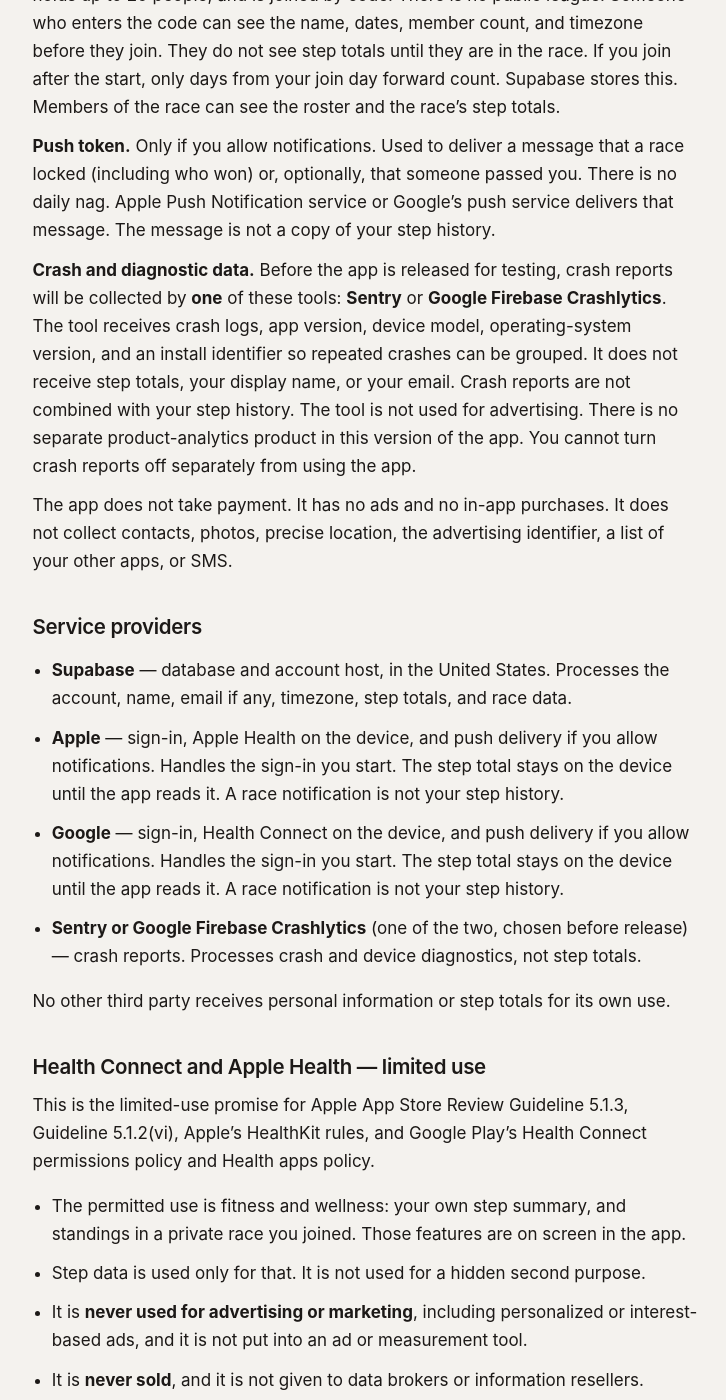
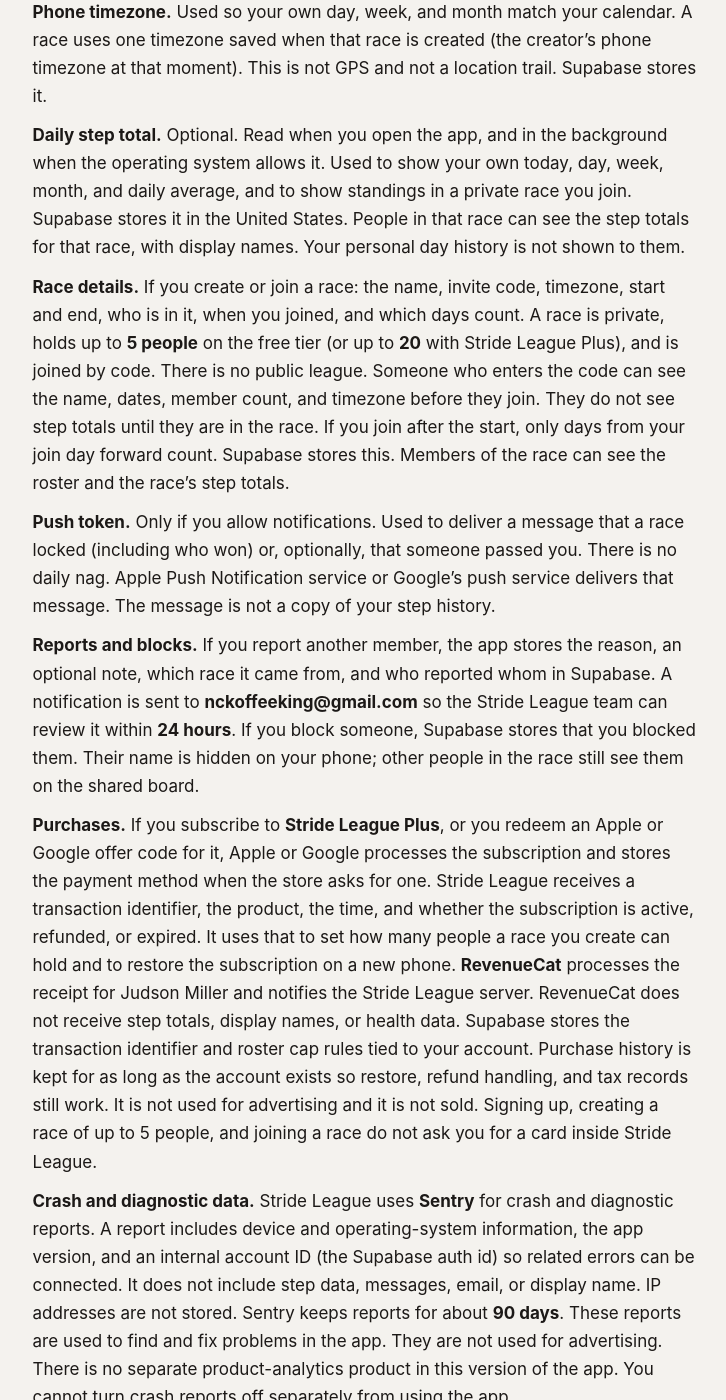
Before and after one commit to Koffeekinggamer/stride-league-legal, a Jekyll site: the page built from privacy.md, in a window 1280 px wide and 1400 px high, scrolled down 2017 px. Shown: the whole window, without its empty margins (275-1001 px from the left). Built offline with Jekyll 4.4.1, drawn with Linux system fonts in a browser that asks for light colours; some of the changed text lies outside the part shown.

Commit message:
Sync the Stride League privacy page with the approved source (#4)
* Sync the Stride League privacy page with the approved source.

The body follows docs/legal/site/privacy.md at 713628a, including Sentry, Plus, and the removal of Crashlytics, the install identifier, and the no-subscription line. Front matter and links stay as they are. Rewritten service-provider lines use a colon so the new text has no em dash.

Co-authored-by: Koffeekinggamer <Koffeekinggamer@users.noreply.github.com>

* Privacy: effective date November 27, 2026

---------

Co-authored-by: Cursor Agent <cursoragent@cursor.com>
Co-authored-by: Koffeekinggamer <Koffeekinggamer@users.noreply.github.com>

```diff
--- a/privacy.md
+++ b/privacy.md
@@ -26,9 +26,11 @@ Email is the best way to reach him about privacy. Please do not send medical rec
 
 ## The only health data
 
-The only health data Stride League reads is the **daily step total** already added up by Apple Health (HealthKit) on iPhone or by Health Connect on Android. That total already combines a phone and a watch, so the same steps are not counted twice. The app stores that day’s number, which platform it came from, and when it was synced.
+The only health data Stride League reads is the **daily step total** from Apple Health (HealthKit) on iPhone or from Health Connect on Android, filtered to **one step source you choose** (for example **iPhone**, **Apple Watch**, **this phone** on Android, or **Samsung Health** on Android). The app also reads which app or device recorded those steps. Short-lived records on your phone may be read to identify that source; only the daily total, source label, origin id, **device model** (handset audit field), and sync time are stored on our servers. People in a private race with you can see your **source label** on standings; they do **not** see your handset model or internal plausibility flags. The **device model** is visible only to you and to the Stride League team, and is used only for fair-play checks. Stride League does not connect to third-party fitness accounts; it only reads what you allow through Apple Health or Health Connect.
 
-The app does not read heart rate, sleep, workouts, calories, distance, weight, location trails, clinical records, or any other health metric. It does not read raw step samples. It does not write anything back to Apple Health or Health Connect. It does not store step data in iCloud.
+**Fair-play limits on step totals.** A single sync of more than **200,000 steps** for one day is rejected. A day over **60,000** may be flagged for the race **creator** only. A high day isn’t an automatic ban or removal from a race.
+
+The app does not read heart rate, sleep, workouts, calories, distance, weight, location trails, clinical records, or any other health metric. It does not write anything back to Apple Health or Health Connect. It does not store step data in iCloud.
 
 You can say no. The app still opens. Totals stay empty or show the last real sync. The app will not show a zero that pretends a sync happened.
 
@@ -36,9 +38,9 @@ You can say no. The app still opens. Totals stay empty or show the last real syn
 
 “Collected” here means the app sends the information off your phone to run Stride League. Service providers below process it only on Judson Miller’s instructions to run the app. They are not allowed to use it for their own advertising or to sell it.
 
-**Account identifier.** When you sign in with Apple or Google, Stride League receives the identifier that provider gives it. There is no separate Stride League password. This is required to have an account. It is used to sign you in and keep your data attached to you. **Supabase** (database and sign-in host, in the United States) stores it. Apple or Google handles the sign-in you started. They do not receive the database of step totals.
+**Account identifier.** When you sign in with Apple, Google, or an **email sign-in link**, Stride League receives the identifier Supabase Auth assigns and, for Apple or Google, the identifier that provider gives it. There is no separate Stride League password stored by us. This is required to have an account. It is used to sign you in and keep your data attached to you. **Supabase** (database and sign-in host, in the United States) stores it. Apple, Google, or the email provider handles the sign-in you started. They do not receive the database of step totals.
 
-**Email address.** Only if Apple or Google shares one. Sign in with Apple can hide it. The app does not require an email to work. It is used to match a support or deletion request. Supabase stores it if it is received. It is not shown to other people in a race.
+**Email address.** When you use **Sign in with Apple**, Apple may hide your email. When you use the **email sign-in link**, you choose the address and Supabase stores it to deliver the link and to match support or deletion requests. The app does not require an email if you use Apple or Google only. It is not shown to other people in a race.
 
 **Display name.** Required. The app shows your initials, not a photo. The name labels your profile and, if you join a race, the board for that race. People in that race can see it. Supabase stores it.
 
@@ -46,20 +48,25 @@ You can say no. The app still opens. Totals stay empty or show the last real syn
 
 **Daily step total.** Optional. Read when you open the app, and in the background when the operating system allows it. Used to show your own today, day, week, month, and daily average, and to show standings in a private race you join. Supabase stores it in the United States. People in that race can see the step totals for that race, with display names. Your personal day history is not shown to them.
 
-**Race details.** If you create or join a race: the name, invite code, timezone, start and end, who is in it, when you joined, and which days count. A race is private, holds up to 20 people, and is joined by code. There is no public league. Someone who enters the code can see the name, dates, member count, and timezone before they join. They do not see step totals until they are in the race. If you join after the start, only days from your join day forward count. Supabase stores this. Members of the race can see the roster and the race’s step totals.
+**Race details.** If you create or join a race: the name, invite code, timezone, start and end, who is in it, when you joined, and which days count. A race is private, holds up to **5 people** on the free tier (or up to **20** with Stride League Plus), and is joined by code. There is no public league. Someone who enters the code can see the name, dates, member count, and timezone before they join. They do not see step totals until they are in the race. If you join after the start, only days from your join day forward count. Supabase stores this. Members of the race can see the roster and the race’s step totals.
 
 **Push token.** Only if you allow notifications. Used to deliver a message that a race locked (including who won) or, optionally, that someone passed you. There is no daily nag. Apple Push Notification service or Google’s push service delivers that message. The message is not a copy of your step history.
 
-**Crash and diagnostic data.** Before the app is released for testing, crash reports will be collected by **one** of these tools: **Sentry** or **Google Firebase Crashlytics**. The tool receives crash logs, app version, device model, operating-system version, and an install identifier so repeated crashes can be grouped. It does not receive step totals, your display name, or your email. Crash reports are not combined with your step history. The tool is not used for advertising. There is no separate product-analytics product in this version of the app. You cannot turn crash reports off separately from using the app.
+**Reports and blocks.** If you report another member, the app stores the reason, an optional note, which race it came from, and who reported whom in Supabase. A notification is sent to **nckoffeeking@gmail.com** so the Stride League team can review it within **24 hours**. If you block someone, Supabase stores that you blocked them. Their name is hidden on your phone; other people in the race still see them on the shared board.
 
-The app does not take payment. It has no ads and no in-app purchases. It does not collect contacts, photos, precise location, the advertising identifier, a list of your other apps, or SMS.
+**Purchases.** If you subscribe to **Stride League Plus**, or you redeem an Apple or Google offer code for it, Apple or Google processes the subscription and stores the payment method when the store asks for one. Stride League receives a transaction identifier, the product, the time, and whether the subscription is active, refunded, or expired. It uses that to set how many people a race you create can hold and to restore the subscription on a new phone. **RevenueCat** processes the receipt for Judson Miller and notifies the Stride League server. RevenueCat does not receive step totals, display names, or health data. Supabase stores the transaction identifier and roster cap rules tied to your account. Purchase history is kept for as long as the account exists so restore, refund handling, and tax records still work. It is not used for advertising and it is not sold. Signing up, creating a race of up to 5 people, and joining a race do not ask you for a card inside Stride League.
+
+**Crash and diagnostic data.** Stride League uses **Sentry** for crash and diagnostic reports. A report includes device and operating-system information, the app version, and an internal account ID (the Supabase auth id) so related errors can be connected. It does not include step data, messages, email, or display name. IP addresses are not stored. Sentry keeps reports for about **90 days**. These reports are used to find and fix problems in the app. They are not used for advertising. There is no separate product-analytics product in this version of the app. You cannot turn crash reports off separately from using the app.
+
+The app has **no ads**. It does not collect contacts, photos, precise location, the advertising identifier, a list of your other apps, or SMS.
 
 ## Service providers
 
-- **Supabase** — database and account host, in the United States. Processes the account, name, email if any, timezone, step totals, and race data.
-- **Apple** — sign-in, Apple Health on the device, and push delivery if you allow notifications. Handles the sign-in you start. The step total stays on the device until the app reads it. A race notification is not your step history.
-- **Google** — sign-in, Health Connect on the device, and push delivery if you allow notifications. Handles the sign-in you start. The step total stays on the device until the app reads it. A race notification is not your step history.
-- **Sentry or Google Firebase Crashlytics** (one of the two, chosen before release) — crash reports. Processes crash and device diagnostics, not step totals.
+- **Supabase**: database and account host, in the United States. Processes the account, name, email if any, timezone, step totals, race data, reports, blocks, and purchase-related fields the server stores.
+- **RevenueCat**: purchase receipts and the app user id only, so the server can set a race’s size cap and Plus status. Not step totals or health data.
+- **Apple**: sign-in, Apple In-App Purchase, Apple Health on the device, and push delivery if you allow notifications. Handles the sign-in and purchase flows you start. The step total stays on the device until the app reads it. A race notification is not your step history.
+- **Google**: sign-in, Google Play Billing, Health Connect on the device, and push delivery if you allow notifications. Handles the sign-in and purchase flows you start. The step total stays on the device until the app reads it. A race notification is not your step history.
+- **Sentry** receives crash and diagnostic reports, including device and operating-system information, the app version, and an internal account ID (the Supabase auth id). Those reports do not include step data, messages, email, or display name. IP addresses are not stored. Sentry keeps reports for about **90 days**.
 
 No other third party receives personal information or step totals for its own use.
 
@@ -91,14 +98,14 @@ No storage method is perfect. Unauthorized access cannot be promised impossible.
 
 ## How long data is kept
 
-While your account exists, account information, personal step totals, and race information are kept so the app can show your history and your races. The account does not expire. There is no subscription.
+While your account exists, account information, personal step totals, race information, and **Stride League Plus** status are kept so the app can show your history and your races and apply a race size cap. The account does not expire. **Stride League Plus** is optional. Apple or Google processes the subscription and stores the payment method. The app does not receive the card number. **RevenueCat** receives the Supabase account id and whether Plus is active, and notifies the Stride League server. Supabase stores that status with the account: whether Plus is active, the product id, when it expires, and whether it will cancel at the end of the period. The store transaction id is stored on the RevenueCat webhook record. Plus renews each month until the subscriber cancels it with Apple or Google. A race of up to **5 people** does not need Plus. Deleting the account removes Plus status on Stride League servers. It does not cancel the Apple or Google subscription. After deletion, the webhook record can keep the store transaction id with the account id removed.
 
-Crash reports are kept by the crash tool for up to **90 days**, then deleted by that tool. They are not used to rebuild an account.
+Sentry keeps crash and diagnostic reports for about **90 days**, then deletes them. They are not used to rebuild an account.
 
 After you delete the account:
 
 - Sign-in, email (if any), display name, phone timezone, push token, and **personal day-by-day step totals are deleted** from the live database when the deletion is completed.
-- You are removed from races that have not locked yet, including a race still in its 12-hour catch-up window.
+- You are removed from races that have not locked yet, including a race still in its 24-hour catch-up window.
 - On a race that has **already locked**, the step totals already counted stay so the result does not change. Your name is removed. The board shows **Former member**. Those totals are kept for as long as that race result is kept while Stride League operates, and they are not used for anything else. They are deleted if the app is shut down.
 - The profile row can remain as a blank tombstone so the locked race still has a member to point at. The name on it is cleared. This is not a frozen account. You cannot sign in again.
 - Copies in provider backups are not used to restore your name or personal step history. They are removed within **30 days** after the live deletion.
```
Also changed, not shown: other parts of privacy.md (+2 -2 lines).
